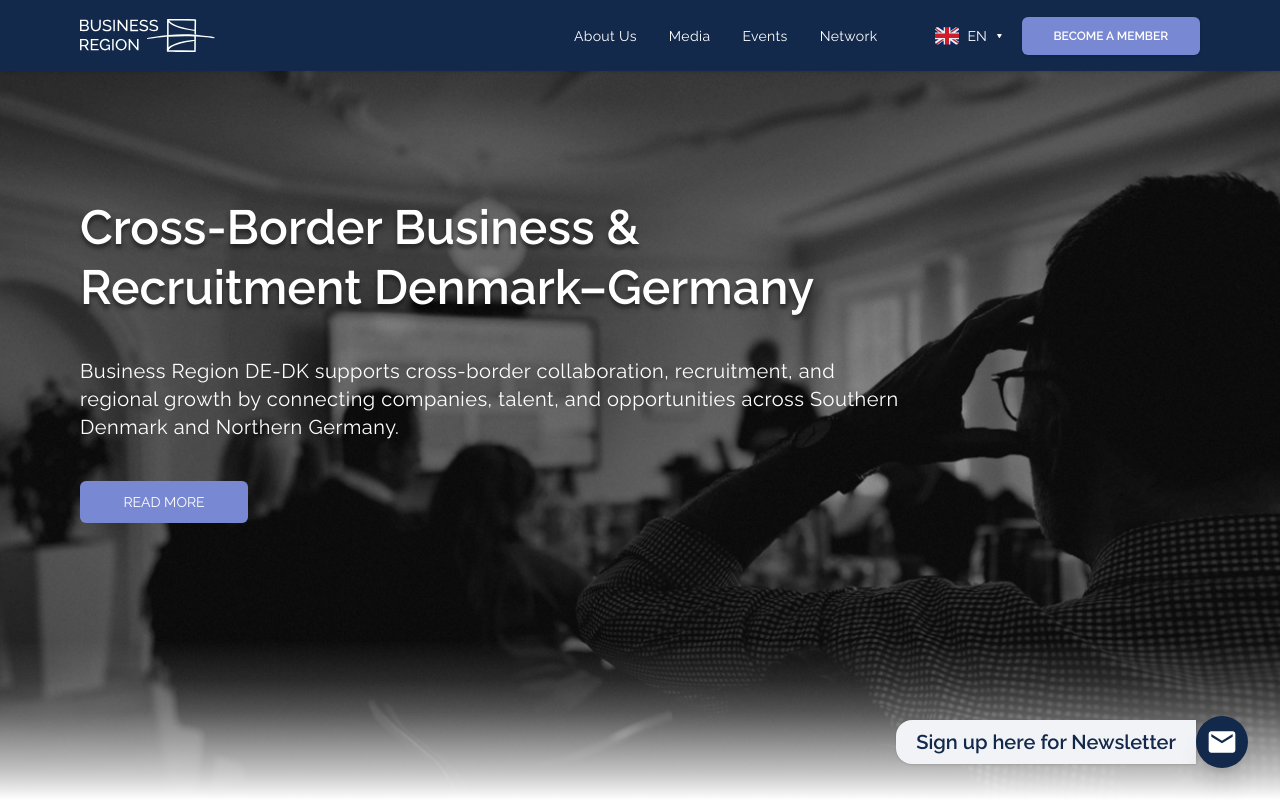
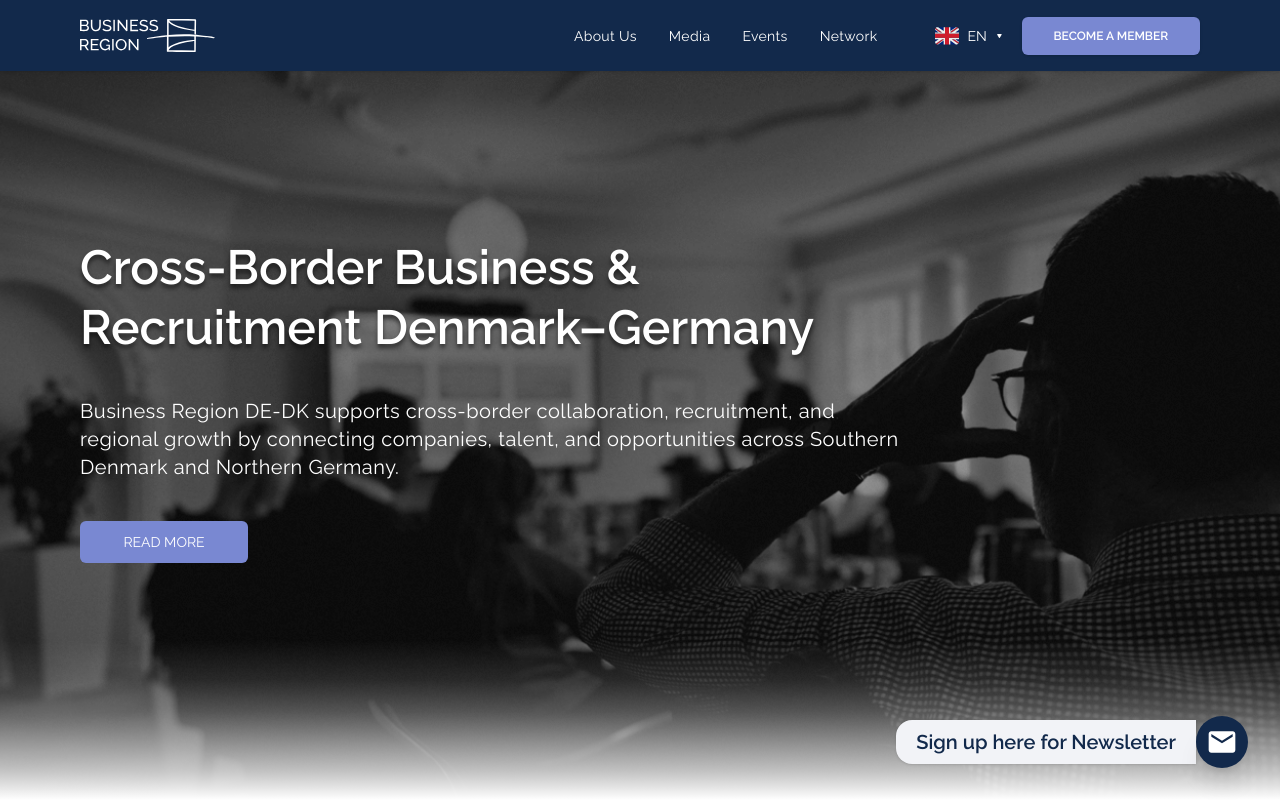
Before and after one commit to Patricia-P-G/Business-Region-Website, a Vue app: page / in a window 1280 px wide. Shown: the top 800 px of the page. Built offline with nearby package versions, Linux system fonts and the light colour scheme.

Commit message:
hero changed

```diff
--- a/src/components/Hero.vue
+++ b/src/components/Hero.vue
@@ -43,7 +43,7 @@
           <!-- CTA link -->
           <router-link
             to="/about"
-            class="flex h-[42px] w-[168px] xs:mb-20 items-center justify-center rounded-md bg-secondary text-sm font-normal uppercase text-white transition-all duration-300 hover:bg-[#5F73D9] focus:outline-none focus-visible:ring-2 focus-visible:ring-white focus-visible:ring-offset-2 focus-visible:ring-offset-secondary"
+            class="flex h-[42px] w-[168px] mb-25 xs:mb-0 items-center justify-center rounded-md bg-secondary text-sm font-normal uppercase text-white transition-all duration-300 hover:bg-[#5F73D9] focus:outline-none focus-visible:ring-2 focus-visible:ring-white focus-visible:ring-offset-2 focus-visible:ring-offset-secondary"
             aria-label="Read more about Business Region DE-DK"
             title="Read more about Business Region DE-DK"
           >
```
